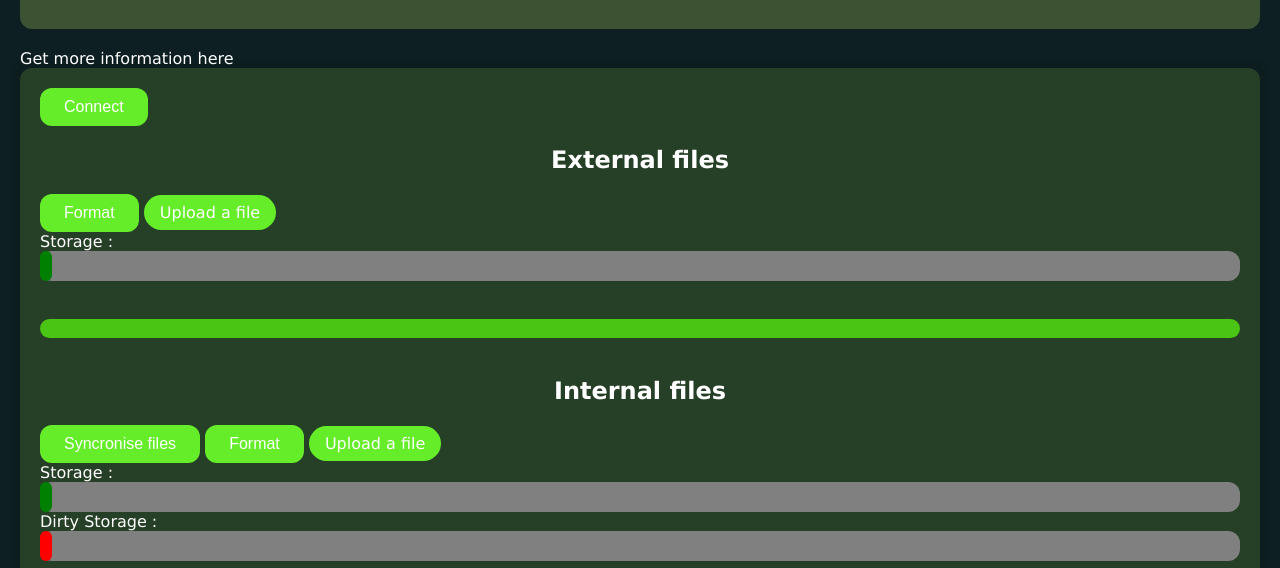
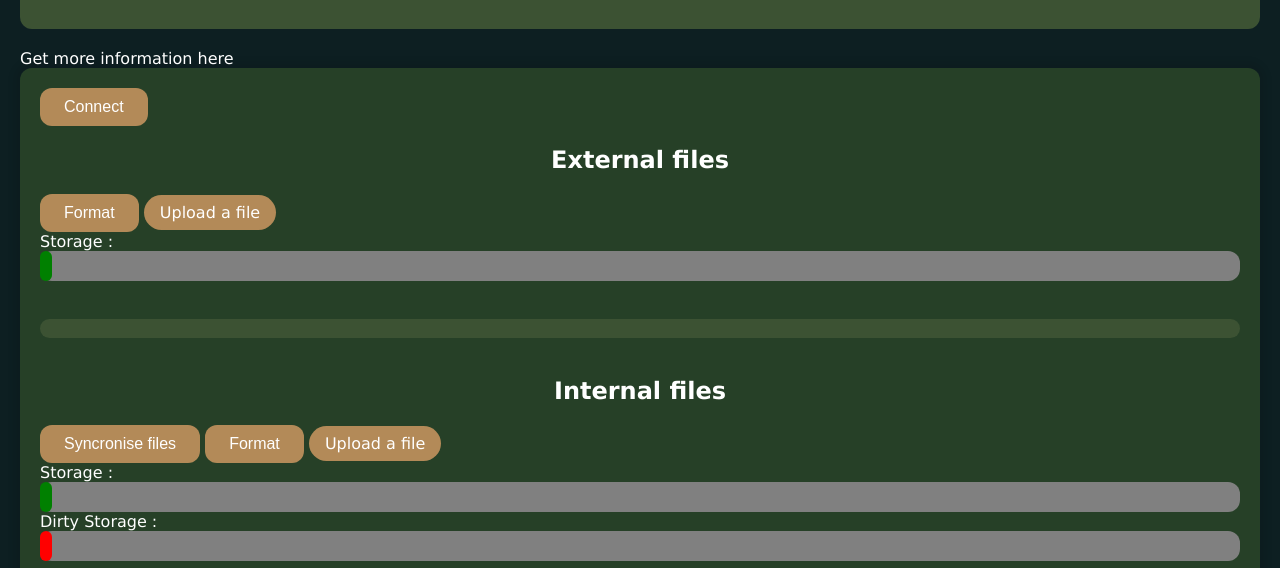
Before and after one commit to 100Sp4rk100/Lambda-File-Exchanger, a website built with Vite: page index.html in a window 1280 px wide. Shown: the part 232-800 px from the top of the page. Built offline with nearby package versions, Linux system fonts and the light colour scheme; what upsilon.js would draw is missing.

Commit message:
new CSS update

```diff
--- a/style/global.css
+++ b/style/global.css
@@ -47,13 +47,14 @@ a:hover {
 }
 
 .color_grid{
-    background-color: rgb(74,197,20);
+  background-color: #3C5233;
   border-radius: 12px;
+  color: white;
 }
 
 .file_input_label {
   padding: 8px 16px;
-  background: rgb(102,237,42);
+  background: #B38A58;
   color: white;
   cursor: pointer;
   border-radius: 121px;
@@ -64,7 +65,7 @@ input[type="file"] {
 }
 
 button {
-  background-color: rgb(102,237,42);
+    background-color: #B38A58;
     border: none;
     color: white;
     padding: 10px 24px;
@@ -74,6 +75,10 @@ button {
     font-size: 16px;
     cursor: pointer;
     border-radius: 12px;
+}
+
+button:hover {
+    outline: solid white 2px;
 }
 
 .barProgress {
```
Lines whose indentation alone changed are shown as unchanged.
